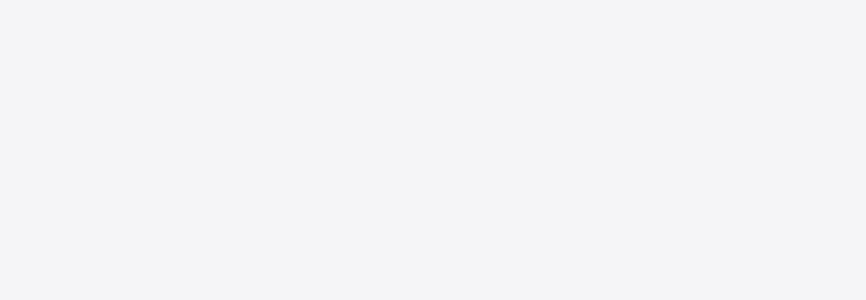
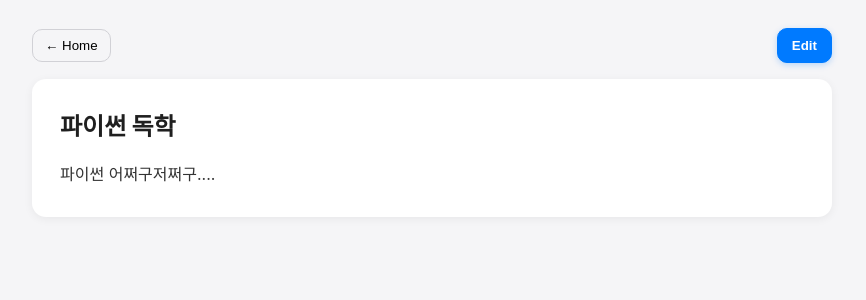
Before and after one commit to junnyontop-pixel/blog, a React (Vite) app: page /post/1 in a window 1280 px wide. Before the commit this address had no page. Shown: the top 300 px of the page, without its empty margins (208-1074 px from the left). Built offline with nearby package versions, Linux system fonts and the light colour scheme.

Commit message:
style: clamp post preview to 3 lines in home cards

```diff
--- a/src/App.css
+++ b/src/App.css
@@ -69,11 +69,28 @@ body {
   margin-bottom: 12px;
 }
 
-.contents .main_content {
+.contents {
   font-size: 0.95rem;
   line-height: 1.6;
   color: #4b4b4b;
   margin-bottom: 16px;
+}
+
+.main_content {
+  font-size: 0.95rem;
+  line-height: 1.6;
+  color: #4b4b4b;
+
+  display: -webkit-box;
+  -webkit-box-orient: vertical;
+
+  /* 표준(미래 대비) */
+  line-clamp: 3;
+
+  /* 현재 실사용(핵심) */
+  -webkit-line-clamp: 3;
+
+  overflow: hidden;
 }
 
 /* SVG 아이콘(좋아요/싫어요 버튼 느낌) 스타일 */
--- a/src/App.jsx
+++ b/src/App.jsx
@@ -1,6 +1,7 @@
 import { Routes, Route } from "react-router-dom";
 import Home from "./pages/Home";
 import EditPost from "./pages/EditPost";
+import PostView from "./pages/PostView"; // ✅ 추가
 import { PostsProvider } from "./context/PostsContext";
 
 function App() {
@@ -8,6 +9,7 @@ function App() {
     <PostsProvider>
       <Routes>
         <Route path="/" element={<Home />} />
+        <Route path="/post/:id" element={<PostView />} /> {/* ✅ 보기 */}
         <Route path="/edit/:id" element={<EditPost />} />
       </Routes>
     </PostsProvider>
--- a/src/pages/Home.jsx
+++ b/src/pages/Home.jsx
@@ -32,7 +32,7 @@ function Home() {
 
       <div id="content_container">
         {posts.map((post) => (
-          <div className="contents" key={post.id} onClick={() => navigate(`/edit/${post.id}`)}>
+          <div className="contents" key={post.id} onClick={() => navigate(`/post/${post.id}`)}>
             <h4 className="title">{post.title}</h4>
             <p className="main_content">{post.content}</p>
 
@@ -41,6 +41,9 @@ function Home() {
 
             {/* 최고에요 아이콘 */}
             <svg onClick={(e) => {e.stopPropagation();console.log("좋아요!");}} xmlns="http://www.w3.org/2000/svg" height="24px" viewBox="0 -960 960 960" width="24px" fill="#1f1f1f"><path d="m713-280 127-297v-23H588l19-134-55 55q-8-8-28-28.5T496-736l144-144 32 32q14 14 19.5 31.5T694-780l-14 100h160q33 0 56.5 23.5T920-600v23q0 8-1.5 16t-4.5 16l-93 216q-10 22-30 35.5T747-280h-34ZM240-120H40v-400h200v80H120v240h120v80Zm267 0H160v-360l240-240 32 32q14 14 19.5 31.5T454-620l-14 100h160q33 0 56.5 23.5T680-440v24q0 8-1.5 15.5T674-385l-93 217q-10 22-30 35t-44 13Zm0-80 93-216v-24H348l19-134-127 127v247h267Zm-267 0v-247 247Z"/></svg>
+
+            {/* edit 아이콘 */}
+            <svg onClick={(e) => {e.stopPropagation(); navigate(`/edit/${post.id}`);}} xmlns="http://www.w3.org/2000/svg" height="24px" viewBox="0 -960 960 960" width="24px" fill="#1f1f1f"><path d="M200-200h57l391-391-57-57-391 391v57Zm-80 80v-170l528-527q12-11 26.5-17t30.5-6q16 0 31 6t26 18l55 56q12 11 17.5 26t5.5 30q0 16-5.5 30.5T817-647L290-120H120Zm640-584-56-56 56 56Zm-141 85-28-29 57 57-29-28Z"/></svg>
           </div>
         ))}
       </div>
--- /dev/null
+++ b/src/pages/PostView.css
@@ -0,0 +1,39 @@
+/* ===== Post View ===== */
+.post_view_page {
+  min-height: 100vh;
+  background: #f5f5f7;
+  padding: 28px 16px;
+}
+
+.post_view_header {
+  max-width: 800px;
+  margin: 0 auto 16px;
+
+  display: flex;
+  justify-content: space-between;
+  align-items: center;
+}
+
+.post_view_card {
+  max-width: 800px;
+  margin: 0 auto;
+
+  background: #ffffff;
+  border-radius: 14px;
+  padding: 28px;
+
+  box-shadow: 0 2px 10px rgba(0,0,0,0.06);
+}
+
+.post_view_title {
+  font-size: 1.5rem;
+  font-weight: 800;
+  margin-bottom: 18px;
+}
+
+.post_view_content {
+  font-size: 1rem;
+  line-height: 1.8;
+  white-space: pre-wrap;
+  color: #333;
+}
--- /dev/null
+++ b/src/pages/PostView.jsx
@@ -0,0 +1,48 @@
+import "./PostView.css";
+import { useNavigate, useParams } from "react-router-dom";
+import { usePosts } from "../context/PostsContext";
+
+function PostView() {
+  const { id } = useParams();
+  const navigate = useNavigate();
+  const { posts } = usePosts();
+
+  const post = posts.find((p) => String(p.id) === String(id));
+
+  if (!post) {
+    return (
+      <div className="post_view_page">
+        <div className="post_view_card">
+          <h2>Post not found</h2>
+          <button className="btn_primary" onClick={() => navigate("/")}>
+            Go Home
+          </button>
+        </div>
+      </div>
+    );
+  }
+
+  return (
+    <div className="post_view_page">
+      <div className="post_view_header">
+        <button className="btn_ghost" onClick={() => navigate("/")}>
+          ← Home
+        </button>
+
+        <button
+          className="btn_primary"
+          onClick={() => navigate(`/edit/${post.id}`)}
+        >
+          Edit
+        </button>
+      </div>
+
+      <div className="post_view_card">
+        <h1 className="post_view_title">{post.title}</h1>
+        <p className="post_view_content">{post.content}</p>
+      </div>
+    </div>
+  );
+}
+
+export default PostView;
```
